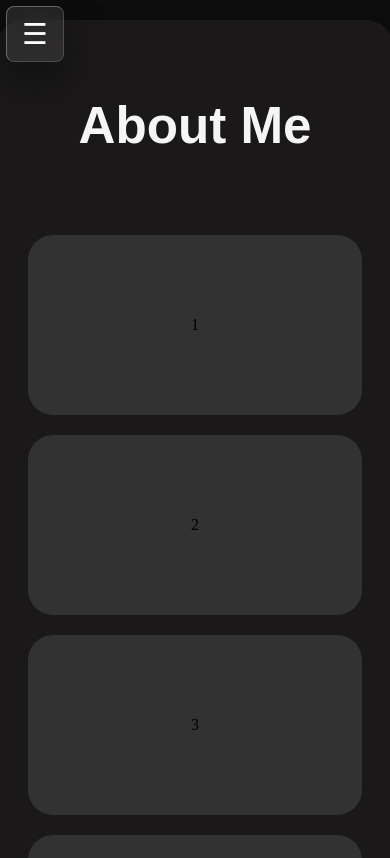
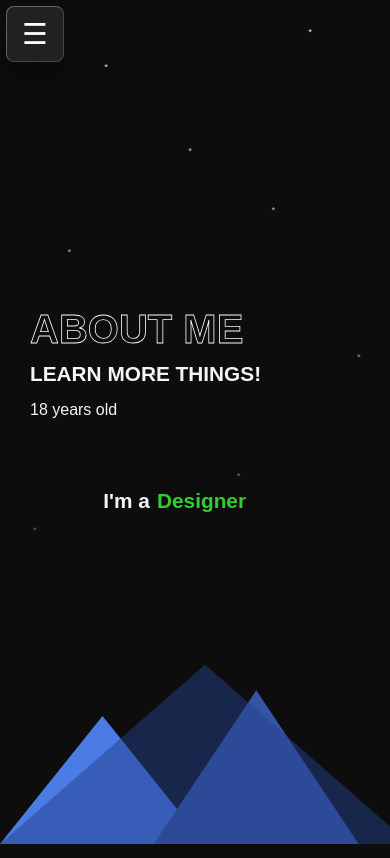
Before and after one commit to Wgannnn/CV, an Angular app: page /about in a window 390 px wide. Shown: the top 858 px of the page. Built offline with nearby package versions, Linux system fonts and the light colour scheme.

Commit message:
Website About me

```diff
--- a/src/app/read-about-me/read-about-me.css
+++ b/src/app/read-about-me/read-about-me.css
@@ -1,132 +1,466 @@
+/* Base header */
 header {
-  width: 90vw;
-  height: 90vh;
-
-  display: grid;
-  grid-template-columns: repeat(3, 1fr);
-  grid-template-rows: repeat(3, 1fr);
-
-  gap: 20px;
-  padding: 30px;
-
-  background-color: rgb(26, 24, 24);
-  border-radius: 40px;
+  position: relative;
+  width: 100%;
+  height: 100vh;
+  font-family: sans-serif;
   overflow: hidden;
+  display: flex;
 }
 
-header>div {
-  border-radius: 25px;
-  display: flex;
-  align-items: center;
-  justify-content: center;
-  transition: transform 0.2s ease, box-shadow 0.2s ease, filter 0.2s ease; /* added filter */
+.left,
+.right {
+  width: 50%;
+  z-index: 2;
 }
 
-/* Hover scale for desktop */
-header>div:not(.card5):hover {
-  transform: scale(1.05);
-  box-shadow: 0 10px 25px rgba(0, 0, 0, .4);
+.left {
+  display: flex;
+  flex-direction: column;
+  justify-content: center;
+  padding-left: 40px;
+  color: whitesmoke;
 }
 
-/* Focus / blur effect on desktop */
-header:hover > div:not(:hover):not(.card5) {
-  filter: blur(3px) brightness(0.7);
+.right {
+  display: flex;
+  justify-content: center;
+  align-items: center;
+  z-index: 2;
 }
 
-/* Keep hovered card sharp */
-header>div:hover {
-  filter: none;
+/* Gradient H1 */
+h1 {
+  font-size: 4em;
+  margin: 0;
+  font-weight: bold;
+  text-transform: uppercase;
+  color: transparent;
+  -webkit-text-stroke: 1px white;
+  background: linear-gradient(to top, whitesmoke 50%, transparent 50%);
+  background-size: 100% 200%;
+  background-position: 0% 0%;
+  -webkit-background-clip: text;
+  background-clip: text;
+  transition: background-position 1s ease;
 }
 
-/* cards */
-.card1 { grid-column: 1; grid-row: 1; }
-.card2 { grid-column: 2; grid-row: 1; }
-.card3 { grid-column: 3; grid-row: 1; }
-.card4 { grid-column: 1; grid-row: 2; }
-.card5 {
-  grid-column: 2; grid-row: 2;
+h1:hover {
+  background-position: 0% 100%;
+}
 
+/* Rotating words */
+.word-rotate {
+  position: relative;
+  overflow: hidden;
+  min-width: 350px;
+  white-space: nowrap;
+}
+
+.word-rotate span {
+  position: absolute;
+  left: 0;
+  top: 0;
+  opacity: 0;
+  transform: translateY(100%) scale(0.8);
+  font-weight: bold;
+  animation: rotateWords 8s ease-in-out infinite;
+}
+
+.word-rotate span:nth-child(1) {
+  color: #1E90FF;
+  animation-delay: 0s;
+}
+
+.word-rotate span:nth-child(2) {
+  color: #FF4500;
+  animation-delay: 2s;
+}
+
+.word-rotate span:nth-child(3) {
+  color: #32CD32;
+  animation-delay: 4s;
+}
+
+.word-rotate span:nth-child(4) {
+  color: #800080;
+  animation-delay: 6s;
+}
+
+@keyframes rotateWords {
+  0% {
+    opacity: 0;
+    transform: translateY(100%) scale(0.8);
+  }
+
+  10% {
+    opacity: 1;
+    transform: translateY(0) scale(1);
+  }
+
+  25% {
+    opacity: 1;
+    transform: translateY(0) scale(1);
+  }
+
+  35% {
+    opacity: 0;
+    transform: translateY(-100%) scale(0.8);
+  }
+
+  100% {
+    opacity: 0;
+    transform: translateY(-100%) scale(0.8);
+  }
+}
+
+/* Ski background */
+.ski-background {
+  position: absolute;
+  top: 0;
+  left: 0;
+  width: 100%;
+  height: 100%;
+  z-index: 1;
+}
+
+/* Snowflakes */
+.snowflakes {
+  position: absolute;
+  top: 0;
+  left: 0;
+  width: 100%;
+  height: 100%;
+  z-index: 1;
+  pointer-events: none;
+}
+
+.snowflake {
+  position: absolute;
+  top: -10px;
+  color: white;
+  font-size: 1em;
+  animation: fall linear infinite;
+}
+
+.snowflake:nth-child(1) {
+  left: 5%;
+  animation-duration: 8s;
+  animation-delay: 0s;
+}
+
+.snowflake:nth-child(2) {
+  left: 15%;
+  animation-duration: 10s;
+  animation-delay: 2s;
+}
+
+.snowflake:nth-child(3) {
+  left: 25%;
+  animation-duration: 12s;
+  animation-delay: 4s;
+}
+
+.snowflake:nth-child(4) {
+  left: 35%;
+  animation-duration: 9s;
+  animation-delay: 1s;
+}
+
+.snowflake:nth-child(5) {
+  left: 45%;
+  animation-duration: 11s;
+  animation-delay: 3s;
+}
+
+.snowflake:nth-child(6) {
+  left: 55%;
+  animation-duration: 8s;
+  animation-delay: 0.5s;
+}
+
+.snowflake:nth-child(7) {
+  left: 65%;
+  animation-duration: 10s;
+  animation-delay: 2.5s;
+}
+
+.snowflake:nth-child(8) {
+  left: 75%;
+  animation-duration: 12s;
+  animation-delay: 4.5s;
+}
+
+.snowflake:nth-child(9) {
+  left: 85%;
+  animation-duration: 9s;
+  animation-delay: 1.2s;
+}
+
+.snowflake:nth-child(10) {
+  left: 95%;
+  animation-duration: 11s;
+  animation-delay: 3.2s;
+}
+
+@keyframes fall {
+  0% {
+    top: -10px;
+    opacity: 1;
+    transform: translateX(0);
+  }
+
+  100% {
+    top: 100%;
+    opacity: 0;
+    transform: translateX(20px);
+  }
+}
+
+
+
+.left,
+.right {
+  width: 50%;
+}
+
+.left {
   display: flex;
-  align-items: center;
+  flex-direction: column;
   justify-content: center;
+  align-items: flex-start;
+  color: whitesmoke;
+  padding-left: 20px;
+}
 
-  color: whitesmoke;
-  font-size: 2rem;
-  font-family: sans-serif;
-
-  background: none;
-}
-.card6 { grid-column: 3; grid-row: 2; }
-.card7 { grid-column: 1; grid-row: 3; }
-.card8 { grid-column: 2; grid-row: 3; }
-.card9 { grid-column: 3; grid-row: 3; }
-
-.container {
-  width: 100%;
-  height: 100vh;
+.right {
   display: flex;
   justify-content: center;
   align-items: center;
 }
 
-/* ===== MOBILE ===== */
-@media (max-width: 768px) {
-  .container {
-    height: auto;
-    min-height: 100vh;
-    flex-direction: column;
-    justify-content: flex-start;
-    align-items: center;
-    padding-top: 20px;
+.word-rotate {
+  display: inline-block;
+  position: relative;
+  height: 1.2em;
+  overflow: hidden;
+  min-width: 280px;
+
+}
+
+h1 {
+  font-size: 4em;
+  margin: 0;
+  font-weight: bold;
+  text-transform: uppercase;
+
+  color: transparent;
+  -webkit-text-stroke: 1px white;
+
+  background: linear-gradient(to top,
+      whitesmoke 50%,
+      transparent 50%);
+  background-size: 100% 200%;
+  background-position: 0% 0%;
+  /* Start with whitesmoke on top */
+
+  -webkit-background-clip: text;
+  background-clip: text;
+
+  transition: background-position 1s ease;
+}
+
+h1:hover {
+  background-position: 0% 100%;
+  /* Move gradient down on hover */
+}
+
+h4 {
+  font-size: 1.8em;
+  text-transform: uppercase;
+  margin-top: 10px;
+  margin-bottom: 5px;
+}
+
+p {
+  font-size: 1.3em;
+  margin-top: 10px;
+
+}
+
+.title {
+  display: flex;
+  align-items: center;
+  gap: 10px;
+  color: whitesmoke;
+  font-size: 2em;
+  font-weight: bold;
+  position: relative;
+  height: 2.5em;
+}
+
+.word-rotate {
+  position: relative;
+  /* Ensure container height to avoid jumping */
+  overflow: hidden;
+  min-width: 350px;
+  white-space: nowrap;
+
+}
+
+.word-rotate span {
+  position: absolute;
+  left: 0;
+  top: 0;
+  opacity: 0;
+  transform: translateY(100%) scale(0.8);
+  color: black;
+  font-weight: bold;
+  animation: rotateWords 8s ease-in-out infinite;
+}
+
+.unbreakable {
+  white-space: nowrap;
+}
+
+.word-rotate span:nth-child(1) {
+  color: #db13d1;
+  animation-delay: 0s;
+}
+
+.word-rotate span:nth-child(2) {
+  color: #FF4500;
+  animation-delay: 2s;
+}
+
+.word-rotate span:nth-child(3) {
+  color: #32CD32;
+  animation-delay: 4s;
+}
+
+.word-rotate span:nth-child(4) {
+  color: #00eeff;
+  animation-delay: 6s;
+}
+
+@keyframes rotateWords {
+  0% {
+    opacity: 0;
+    transform: translateY(100%) scale(0.8);
   }
 
+  10% {
+    opacity: 1;
+    transform: translateY(0) scale(1);
+  }
+
+  25% {
+    opacity: 1;
+    transform: translateY(0) scale(1);
+  }
+
+  35% {
+    opacity: 0;
+    transform: translateY(-100%) scale(0.8);
+  }
+
+  100% {
+    opacity: 0;
+    transform: translateY(-100%) scale(0.8);
+  }
+}
+
+/* Mobile / small screens */
+@media (max-width: 768px) {
   header {
+    flex-direction: column;
+    /* stack left & right vertically */
+    justify-content: center;
+    /* vertical centering */
+    align-items: stretch;
+    /* let children use full width */
+    height: 100vh;
+    padding: 0 20px;
+  }
+
+  .left {
+    width: 100%;
+    text-align: left;
+    /* align text left */
     display: flex;
     flex-direction: column;
-    align-items: center;
-    width: 95vw;
-    height: auto;
-    padding: 15px;
-    gap: 20px;
-    background-color: rgb(26, 24, 24);
-    border-radius: 30px;
-    box-shadow: 0 5px 20px rgba(0,0,0,0.3);
+    justify-content: center;
+    align-items: flex-start;
+    /* keep content on the left */
+    margin-bottom: 30px;
+    float: left;
+
   }
 
-  header>div {
-    width: 90%;
-    max-width: 400px;
-    min-height: 180px;
-    border-radius: 25px;
+  .right {
+    width: 100%;
     display: flex;
+    justify-content: center;
+    /* center the rotating words */
     align-items: center;
-    justify-content: center;
-    transition: transform .2s ease, box-shadow .2s ease, filter .2s ease;
   }
 
-  header>div:hover {
-    transform: scale(1.05);
-    box-shadow: 0 8px 20px rgba(0,0,0,0.4);
+  h1 {
+    font-size: 3em;
+    -webkit-text-stroke: 0.8px white;
   }
 
-  .card5 {
-    order: -1;
-    font-size: 1.6rem;
-    background: none;
-    color: whitesmoke;
+  h4 {
+    font-size: 1.5em;
   }
 
-  header>div:not(.card5) {
-    order: 0;
-    background-color: rgb(50, 50, 50);
+  p {
+    font-size: 1em;
   }
 
-  /* Mobile hover blur effect for pointer devices */
-  header:hover > div:not(:hover):not(.card5) {
-    filter: blur(3px) brightness(0.7);
+  .title {
+    font-size: 1.6em;
+    gap: 7px;
+    height: 2em;
   }
 
-  header>div:hover {
-    filter: none;
+  .word-rotate {
+    min-width: 350px;
+  }
+
+  .snowflake {
+    font-size: 0.8em;
   }
 }
+
+/* Extra small screens */
+@media (max-width: 480px) {
+  header {
+    padding: 0 10px;
+  }
+
+  h1 {
+    font-size: 2.5em;
+  }
+
+  h4 {
+    font-size: 1.3em;
+  }
+
+  p {
+    font-size: 1em;
+  }
+
+  .title {
+    font-size: 1.3em;
+    height: 1.8em;
+  }
+
+  .word-rotate {
+    min-width: 150px;
+  }
+
+  .snowflake {
+    font-size: 0.6em;
+  }
+}
--- a/src/app/read-about-me/read-about-me.html
+++ b/src/app/read-about-me/read-about-me.html
@@ -1,16 +1,51 @@
 <div class="container">
     <header>
-    <div class="card1">1</div>
-    <div class="card2">2</div>
-    <div class="card3">3</div>
-    <div class="card4">4</div>
-    <div class="card5">
-        <h1>About Me</h1>
-    </div>
-    <div class="card6">6</div>
-    <div class="card7">7</div>
-    <div class="card8">8</div>
-    <div class="card9">9</div>
+        <!-- Mountains + skier -->
+        <svg class="ski-background" viewBox="0 0 800 400" preserveAspectRatio="xMidYMax meet">
+            <!-- Mountain layers -->
+            <polygon points="0,400 200,150 400,400" fill="#4B7BE5" />
+            <polygon points="300,400 500,100 700,400" fill="#3554A6" />
+            <polygon points="0,400 400,50 800,400" fill="#27408B" opacity="0.5" />
+
+            <!-- Skier path -->
+            <path id="skiPath" d="M50,400 C150,250 250,300 350,200 S650,400 750,300" fill="transparent"
+                stroke="transparent" />
+        </svg>
+
+        <!-- Header content -->
+        <div class="left">
+            <h1>About Me</h1>
+            <h4>Learn more things!</h4>
+            <p>18 years old</p>
+        </div>
+        <div class="right">
+            <h2 class="title">
+                <span class="unbreakable">I'm a</span>
+                <span class="word-rotate">
+                    <span>Front-end Developer</span>
+                    <span>Back-end Developer</span>
+                    <span>Designer</span>
+                    <span>Skier</span>
+                </span>
+            </h2>
+        </div>
+
+        <!-- Snowflakes -->
+        <div class="snowflakes" aria-hidden="true">
+            <div class="snowflake">*</div>
+            <div class="snowflake">*</div>
+            <div class="snowflake">*</div>
+            <div class="snowflake">*</div>
+            <div class="snowflake">*</div>
+            <div class="snowflake">*</div>
+            <div class="snowflake">*</div>
+            <div class="snowflake">*</div>
+            <div class="snowflake">*</div>
+            <div class="snowflake">*</div>
+            <div class="snowflake">*</div>
+            <div class="snowflake">*</div>
+            <div class="snowflake">*</div>
+            <div class="snowflake">*</div>
+        </div>
     </header>
-
 </div>
```
